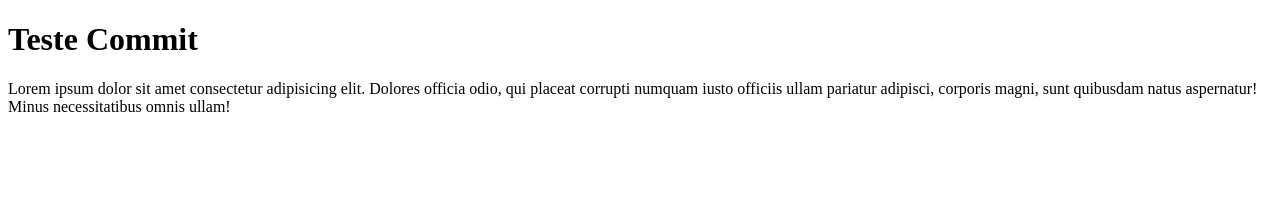
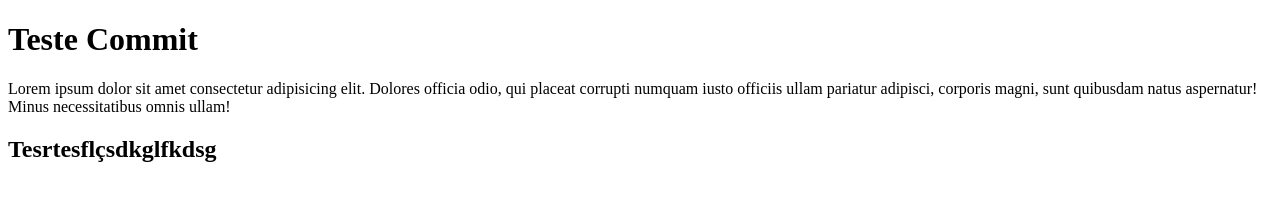
Before and after one commit to ebarrado/Projeto-Aula-Web, a plain HTML site: page index.html in a window 1280 px wide. Drawn offline with Linux system fonts and the light colour scheme.

Commit message:
Quarto Comit com div

```diff
--- a/index.html
+++ b/index.html
@@ -10,5 +10,8 @@
     <p>
         Lorem ipsum dolor sit amet consectetur adipisicing elit. Dolores officia odio, qui placeat corrupti numquam iusto officiis ullam pariatur adipisci, corporis magni, sunt quibusdam natus aspernatur! Minus necessitatibus omnis ullam!
     </p>
+    <div>
+        <h2>Tesrtesflçsdkglfkdsg</h2>
+    </div>
 </body>
 </html>
```
